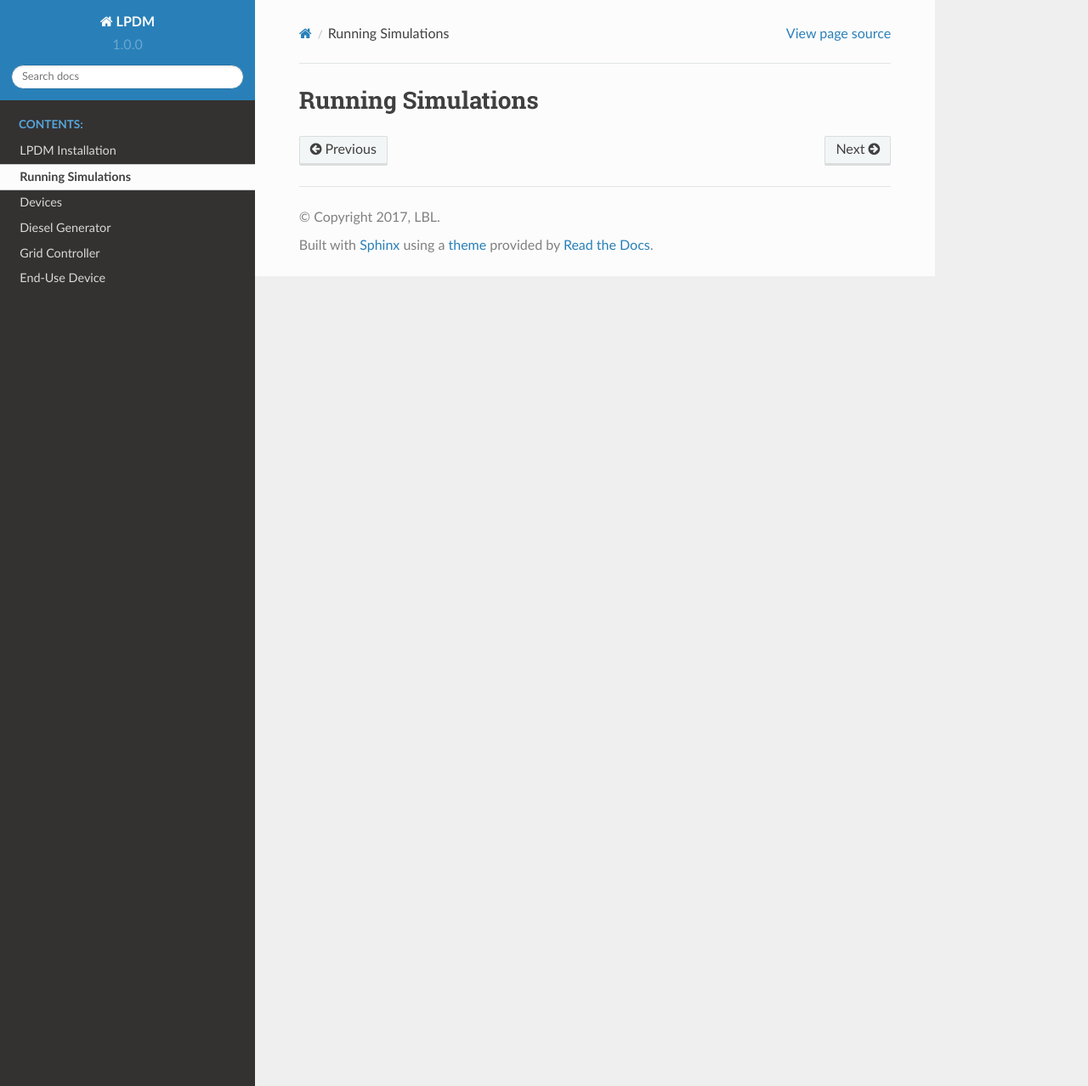
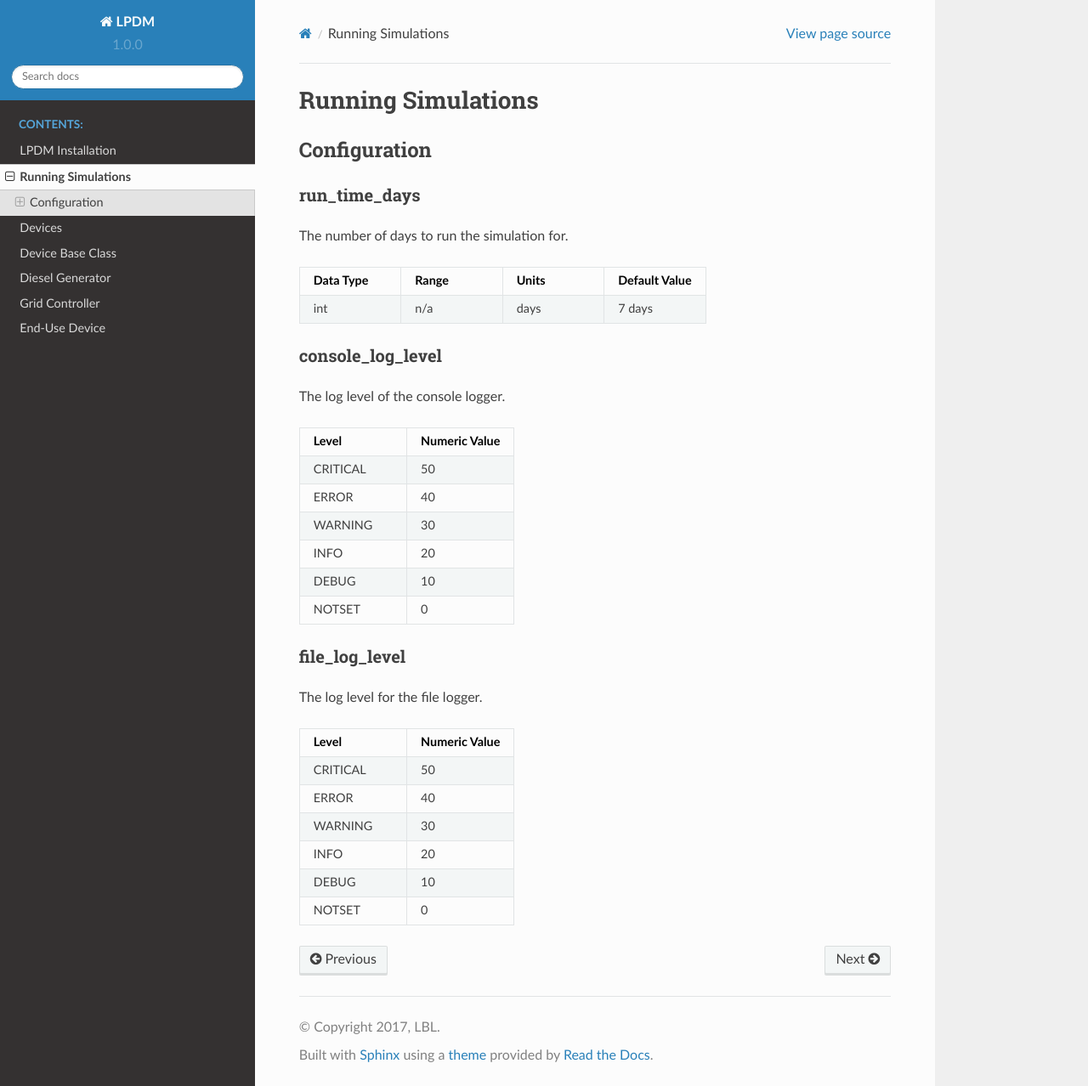
Before and after one commit to LBNL-ETA/LPDM, a Sphinx documentation site: the page built from sphinx/source/running.rst, in a window 1280 px wide and 1278 px high. Shown: the whole window at 85% size. Built offline with Sphinx 7.4.7 and the Read the Docs theme 2.0.0, drawn with Linux system fonts in a browser that asks for light colours.

Commit message:
updates to documentation

```diff
--- a/sphinx/source/index.rst
+++ b/sphinx/source/index.rst
@@ -13,6 +13,7 @@ Welcome to LPDM's documentation!
    install
    running
    devices
+   device_base
    diesel_generator
    grid_controller
    eud
--- a/sphinx/source/running.rst
+++ b/sphinx/source/running.rst
@@ -1,2 +1,45 @@
 Running Simulations
 ===================
+
+Configuration
+-------------
+
+run_time_days
+_____________
+The number of days to run the simulation for.
+
+.. csv-table::
+   :header: "Data Type", "Range", "Units", "Default Value"
+   :widths: 40, 40, 40, 40
+
+   int, n/a, days, 7 days
+
+console_log_level
+_________________
+The log level of the console logger.
+
+.. csv-table::
+    :header: "Level", "Numeric Value"
+    :widths: 40, 40
+
+    CRITICAL, 50
+    ERROR, 40
+    WARNING, 30
+    INFO, 20
+    DEBUG, 10
+    NOTSET, 0
+
+file_log_level
+_________________
+The log level for the file logger.
+
+.. csv-table::
+    :header: "Level", "Numeric Value"
+    :widths: 40, 40
+
+    CRITICAL, 50
+    ERROR, 40
+    WARNING, 30
+    INFO, 20
+    DEBUG, 10
+    NOTSET, 0
```
Also changed, not shown: sphinx/source/device_base.rst (added, +78 -0 lines), 14 other files.
